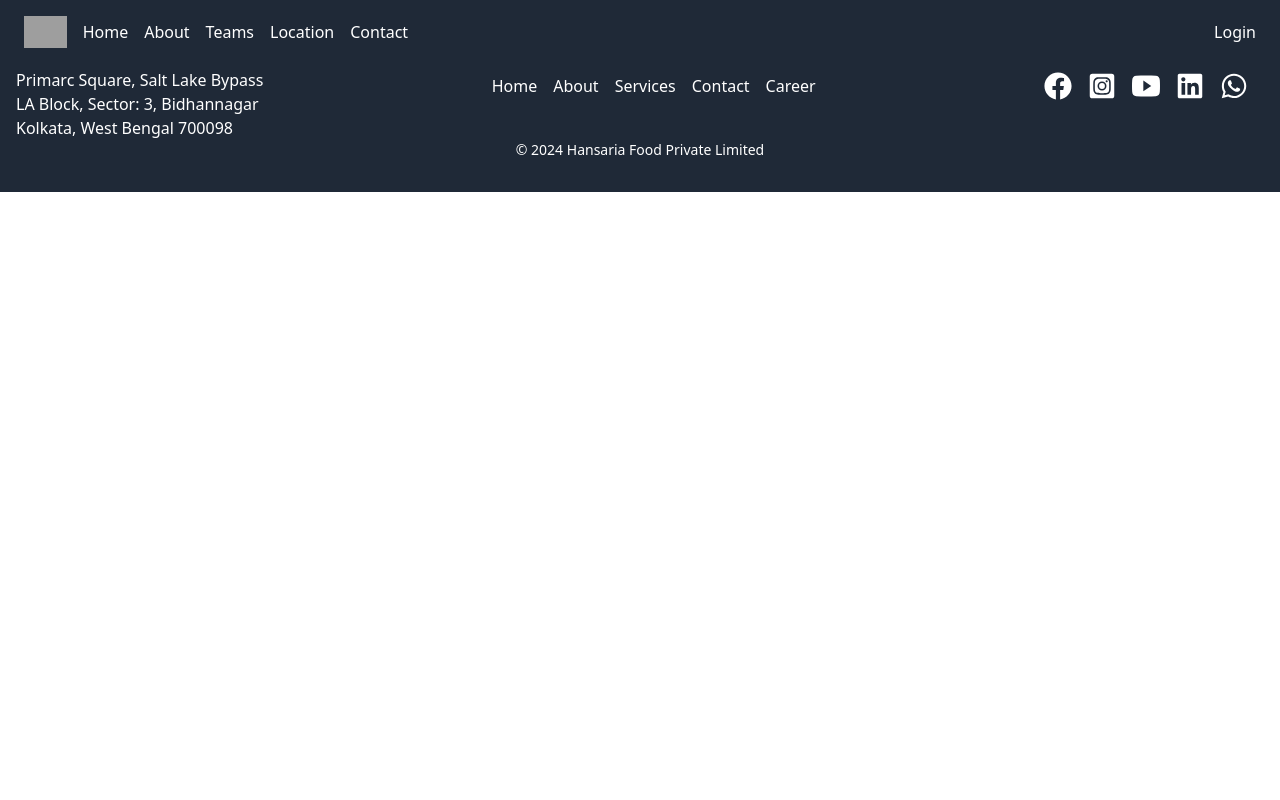
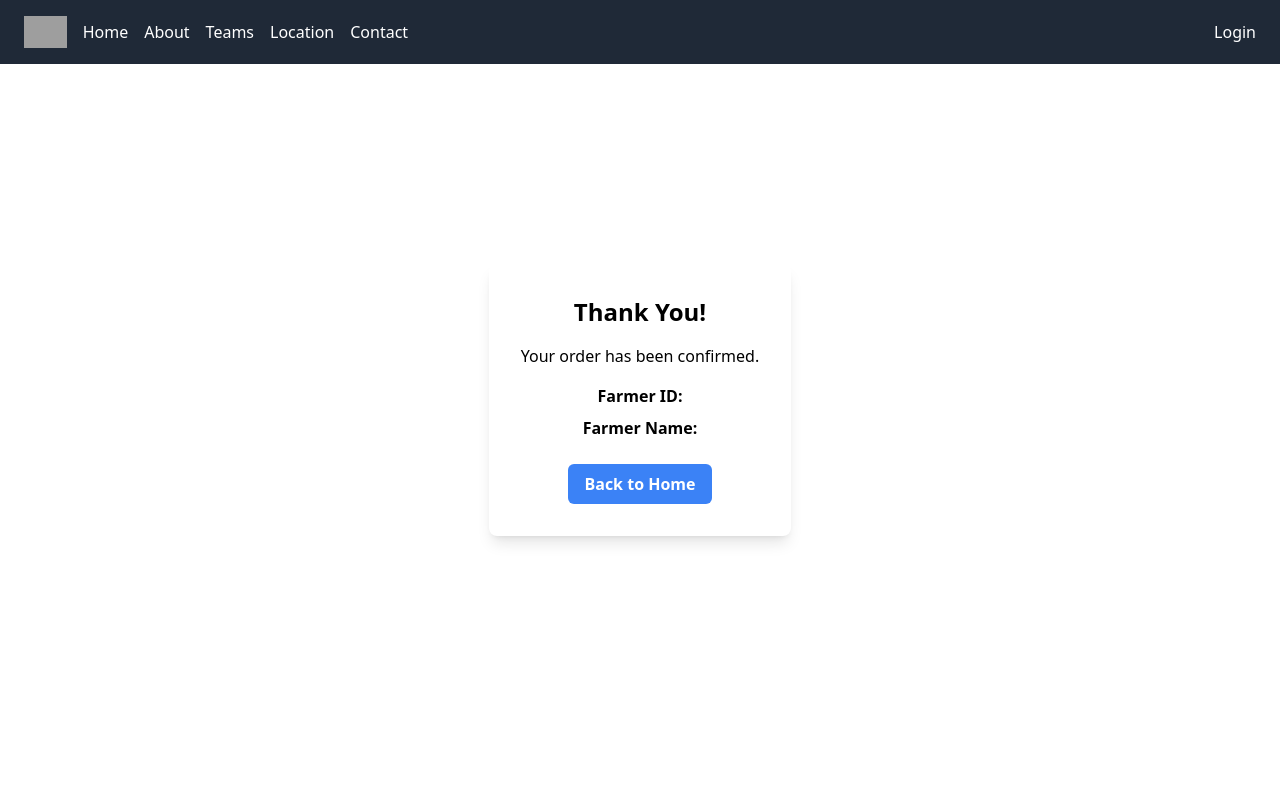
Before and after one commit to Santu-Hansariafood/hansariafarmer, a React (Create React App) app: page /thankyou/1 in a window 1280 px wide. Shown: the top 800 px of the page. Built offline with nearby package versions, Linux system fonts and the light colour scheme; grey boxes are pictures that could not be loaded.

Commit message:
confirm order added

```diff
--- a/package.json
+++ b/package.json
@@ -12,6 +12,7 @@
     "react-icons": "^5.2.1",
     "react-router-dom": "^6.23.1",
     "react-scripts": "5.0.1",
+    "sweetalert2": "^11.11.0",
     "web-vitals": "^2.1.4"
   },
   "scripts": {
--- a/src/App.js
+++ b/src/App.js
@@ -10,6 +10,7 @@ import Quality from "./Quality/Quality";
 import Quantity from "./Quantity/Quantity";
 import Details from "./Details/Details";
 import ConfirmOrder from "./ConfirmOrder/ConfirmOrder";
+import ThankYou from "./ThankYou/ThankYou";
 
 const App = () => {
   return (
@@ -26,6 +27,8 @@ const App = () => {
         <Route path="/quality-parameter" element={<Quality />} />
         <Route path="/quantity" element={<Quantity />} />
         <Route path="/confirm-order" element={<ConfirmOrder/>}/>
+        <Route path="/thankyou/:orderId" element={<ThankYou />} />
+
       </Routes>
     </BrowserRouter>
   );
--- a/src/ConfirmOrder/ConfirmOrder.jsx
+++ b/src/ConfirmOrder/ConfirmOrder.jsx
@@ -1,5 +1,7 @@
 import React, { useState } from "react";
 import { useLocation, useNavigate } from "react-router-dom";
+import axios from "axios";
+import Swal from "sweetalert2";
 
 const ConfirmOrder = () => {
   const location = useLocation();
@@ -27,6 +29,51 @@ const ConfirmOrder = () => {
 
   const handleCancel = () => {
     navigate(-1);
+  };
+
+  const handleConfirmOrder = async () => {
+    const orderData = {
+      farmerId,
+      farmerName,
+      productName,
+      totalBags,
+      weightPerBag,
+      ratePerTon,
+      totalPrice,
+      qualityParameters,
+      address,
+    };
+
+    try {
+      const response = await axios.post(
+        "http://localhost:3000/orderByFarmer",
+        orderData
+      );
+      const orderId = response.data._id; // Assuming the response contains the order ID
+
+      Swal.fire({
+        title: "Thank You!",
+        text: `Your order has been confirmed. Order ID: ${orderId}`,
+        icon: "success",
+        confirmButtonText: "OK",
+      }).then(() => {
+        navigate(`/thankyou/${orderId}`, { state: { farmerId, farmerName } });
+      });
+
+      console.log("Order confirmed:", response.data);
+    } catch (error) {
+      console.error("Error confirming order:", error);
+
+      if (error.response) {
+        console.error("Error response data:", error.response.data);
+        console.error("Error response status:", error.response.status);
+        console.error("Error response headers:", error.response.headers);
+      } else if (error.request) {
+        console.error("Error request data:", error.request);
+      } else {
+        console.error("Error message:", error.message);
+      }
+    }
   };
 
   return (
@@ -204,7 +251,10 @@ const ConfirmOrder = () => {
       )}
 
       <div className="text-center mt-4">
-        <button className="bg-green-500 hover:bg-green-700 text-white font-bold py-2 px-4 rounded-md focus:outline-none mr-2">
+        <button
+          onClick={handleConfirmOrder}
+          className="bg-green-500 hover:bg-green-700 text-white font-bold py-2 px-4 rounded-md focus:outline-none mr-2"
+        >
           Confirm Order
         </button>
         <button
--- /dev/null
+++ b/src/ThankYou/ThankYou.jsx
@@ -0,0 +1,35 @@
+import React from "react";
+import { useLocation, useNavigate } from "react-router-dom";
+
+const ThankYou = () => {
+  const location = useLocation();
+  const navigate = useNavigate();
+  const { farmerId, farmerName } = location.state || {};
+
+  const handleBackToHome = () => {
+    navigate("/");
+  };
+
+  return (
+    <div className="flex items-center justify-center h-screen">
+      <div className="bg-white p-8 rounded-lg shadow-lg text-center max-w-md mx-auto">
+        <h1 className="text-2xl font-semibold mb-4">Thank You!</h1>
+        <p className="mb-4">Your order has been confirmed.</p>
+        <p className="mb-2">
+          <strong>Farmer ID:</strong> {farmerId}
+        </p>
+        <p className="mb-2">
+          <strong>Farmer Name:</strong> {farmerName}
+        </p>
+        <button
+          onClick={handleBackToHome}
+          className="bg-blue-500 hover:bg-blue-700 text-white font-bold py-2 px-4 rounded-md mt-4"
+        >
+          Back to Home
+        </button>
+      </div>
+    </div>
+  );
+};
+
+export default ThankYou;
```
Also changed, not shown: 1 other file (tests, documents, lock files or other folders).
